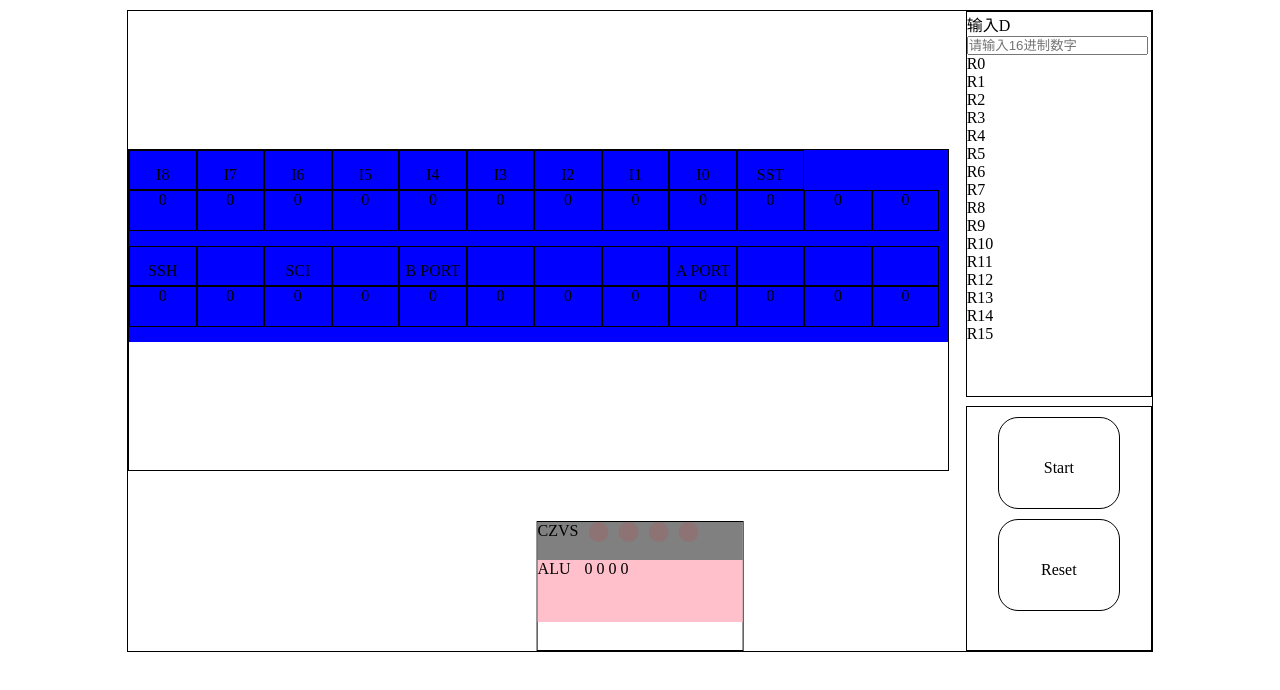
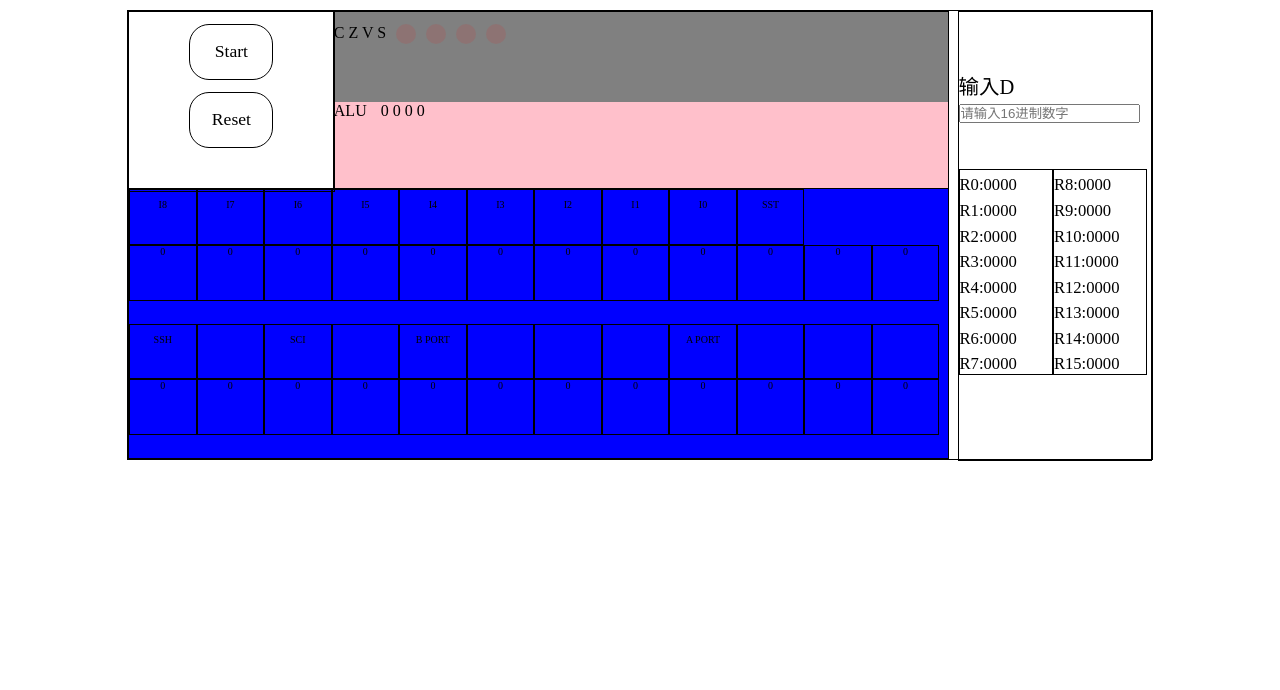
Before and after one commit to Wunan777/CH_Program, a plain HTML site: page tuoji/tuoji.html in a window 1280 px wide. Drawn offline with Linux system fonts and the light colour scheme; a script that the page names is missing.

Commit message:
脱机界面改进
界面丑啊，还要改啊

```diff
--- a/tuoji/tuoji.css
+++ b/tuoji/tuoji.css
@@ -1,26 +1,56 @@
 *{padding:0;margin:0}
-html{width:100%;height:100%;font-size:16px;font-family:微软雅黑}
-body{width:100%;height:100%}
-.button{width:120px;height:90px;background:#FFF;border:1px solid #000;line-height:100px;text-align:center;cursor:pointer}
-#content{width:80%;height:80%;margin:10px auto;border:1px solid #000;position:relative}
-#data_div{width:18%;height:60%;position:absolute;right:0;top:0;border:1px solid #000}
-#result_div{width:20%;height:20%;border:1px solid #000;position:absolute;bottom:0;left:50%}
-#result_div{transform:translate(-50%,0)}
-#CZVS{width:100%;height:30%;margin:0 auto;background:grey}
-#CZVS dt{float:left}
-#CZVS dl>dd{width:20px;height:20px;background:red;float:left;margin-left:10px}
+html{width:100%;height:100%;font-family:微软雅黑}
+body{width:100%;
+     height:100%;
+     font-size: 62.5%}
+  .button{ width:40%;
+  	       height:30%;
+  	       background:#FFF;border:1px solid #000;
+  	       text-align:center;
+  	       cursor:pointer;}
+
+#content {width:80%;height:56%;margin:10px auto;border:1px solid #000;position:relative}
+
+/* 按钮区域*/
+ #button_div{ width:20%;height:40%;border:1px solid #000; font-size: 1.1rem;
+              position:absolute;
+              top:0; left:0; }
+   #button_div .button { border-radius:20px; line-height: 3;}
+   #button_div .button:nth-of-type(1){  margin:6% auto; }
+   #button_div .button:nth-of-type(2){  margin:4% auto; }
+
+/* 输入区域D  R0-R15*/
+ #data_div {
+            width:18.8%;
+            height:100%;
+            border:1px solid #000;
+            font-size: 1.04rem;
+            position:absolute;
+            right:0;
+            top:0;
+            }
+  #Date_Input_Span { margin-top: 30%;  font-size: 1.28rem;}
+ .col { width: 48%;  border: 1px solid black; float: left; margin-top: 24%;}
+ .col dd { margin-top: 6%; }
+
+/*/结果区 包含ALU CZVS/*/
+ #result_div{ width:60%;height:40%; border:1px solid #000;
+ 	          position:absolute;top:0; left: 20%;
+            font-size: 1.6em;}
+ #CZVS{width:100%;height:50%;margin:0 auto;background:grey; }
+   #CZVS dt{float:left;  margin-top: 2%;}
+   #CZVS dl > dd{width:20px;height:20px;background:red;float:left;margin-left:10px; margin-top: 2%;}
+ #ALU{width:100%;height:50%;background:pink;}
+   #ALU dt{float:left; }
+   #ALU dl > dd:nth-of-type(1) { margin-left: 18px;}
+   #ALU dl > dd{ float:left; margin-left:4px; text-align:center}
+   #alu_span{margin-left:14px;letter-spacing:4px}
 .light{opacity:.1;border-radius:50%}
-#ALU{width:100%;height:48%;background:pink}
-#ALU dt{float:left;margin-right:6px}
-#ALU dl>dd{width:20px;height:100%;float:left;border:1px solid #000;line-height:100%;margin-left:10px;text-align:center}
-#alu_span{margin-left:14px;letter-spacing:4px}
-#control_div{width:80%;height:50%;border:1px solid #000;margin-top:10px;clear:both;position:absolute;top:20%;left:0}
-.row{width:100%;height:30%;background:#00f}
-.info{width:100%;height:40%}
-.info dd{line-height:300%}
-.num{width:100%;height:40%;cursor:pointer}
-#control_div dl{height:100%;clear:both}
-#control_div dl>dd{width:8%;height:100%;float:left;border:1px solid #000;text-align:center}
-#button_div{width:18%;height:38%;border:1px solid #000;margin-top:10px;position:absolute;bottom:0;right:0}
-#button_div .button:nth-of-type(1){margin:10px auto;border-radius:20px}
-#button_div .button:nth-of-type(2){margin:10px auto;border-radius:20px}
+/*两排按钮*/
+   #control_div{width:80%;height:60%;border:1px solid #000; position:absolute; bottom: 0; left:0;}
+    .row{width:100%;height:50%;background:#00f}
+    .info{width:100%;height:40%}
+    .info dd{line-height:300%}
+    .num{width:100%;height:40%;cursor:pointer}
+    #control_div dl{height:100%;clear:both}
+    #control_div dl>dd{width:8%;height:100%;float:left;border:1px solid #000;text-align:center}
--- a/tuoji/tuoji.html
+++ b/tuoji/tuoji.html
@@ -10,34 +10,33 @@
 <body>
 	<div id="content">
            <div id="data_div">
-             <span>
+             <div id="Date_Input_Span">
                  输入D<input type="text" id="data" value="" placeholder="请输入16进制数字">
-             </span>
+             </div>
              <div id="register">
-             	<dl>
+             <dl>
                <div class="col">
-             	  <dd>R0</dd>
-             		<dd>R1</dd>
-             		<dd>R2</dd>
-             		<dd>R3</dd>
-                <dd>R4</dd>
-                <dd>R5</dd>
-                <dd>R6</dd>
-                <dd>R7</dd>
-              </div>
+             	<dd>R0:<span>0000</span></dd>
+	     		<dd>R1:<span>0000</span></dd>
+	     		<dd>R2:<span>0000</span></dd>
+	     		<dd>R3:<span>0000</span></dd>
+                <dd>R4:<span>0000</span></dd>
+                <dd>R5:<span>0000</span></dd>
+                <dd>R6:<span>0000</span></dd>
+                <dd>R7:<span>0000</span></dd>
+               </div>
                <div class="col">
-                <dd>R8</dd>
-                <dd>R9</dd>
-                <dd>R10</dd>
-                <dd>R11</dd>
-                <dd>R12</dd>
-                <dd>R13</dd>
-                <dd>R14</dd>
-                <dd>R15</dd>
-
+                <dd>R8:<span>0000</span></dd>
+                <dd>R9:<span>0000</span></dd>
+                <dd>R10:<span>0000</span></dd>
+                <dd>R11:<span>0000</span></dd>
+                <dd>R12:<span>0000</span></dd>
+                <dd>R13:<span>0000</span></dd>
+                <dd>R14:<span>0000</span></dd>
+                <dd>R15:<span>0000</span></dd>
                </div>
-             	</dl>
-             </div>
+           	 </dl>
+           </div>
 
 
            </div>
@@ -45,7 +44,7 @@
 	      <div id="result_div">
 	      	<div id="CZVS">
 	            <dl>
-	      			<dt class = "d0">CZVS</dt>
+	      			<dt class = "d0">C Z V S</dt>
 	      			<dd class = "light"></dd>
 	      			<dd class = "light"></dd>
 	      			<dd class = "light"></dd>
@@ -54,7 +53,10 @@
 	      	</div>
 
 	      	<div id="ALU">
-	      		ALU<span id="alu_span">0000</span>
+	      		<dl>
+	      			<dt>ALU</dt>
+	      			<span id="alu_span">0000</span>
+	      		</dl>
 	      	</div>
 	      </div>
 
```
